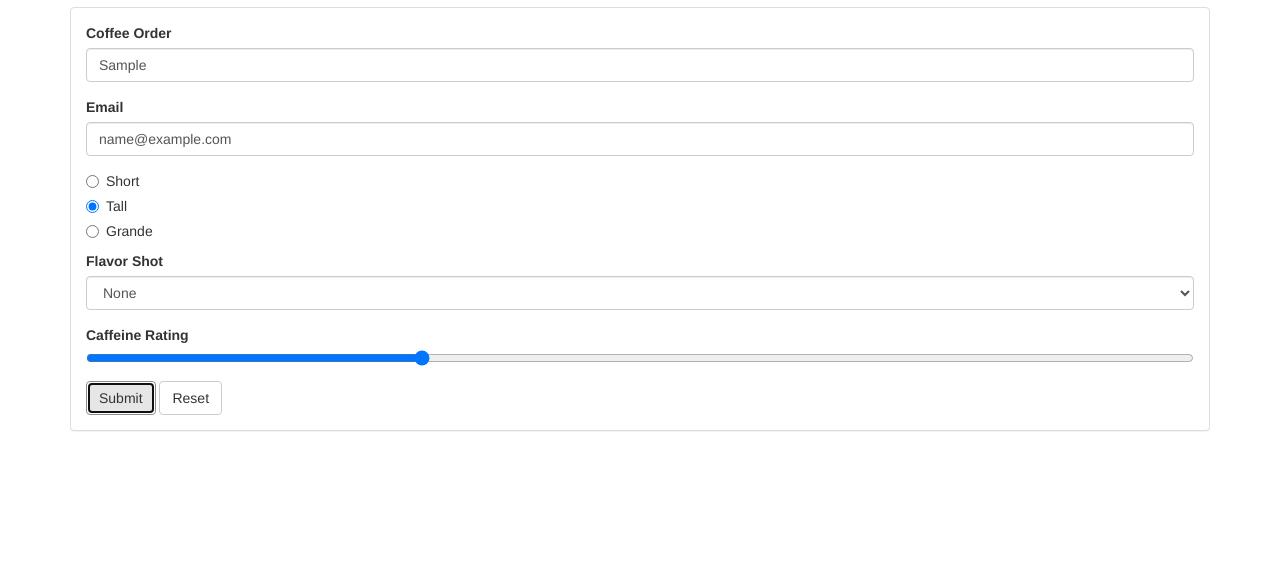
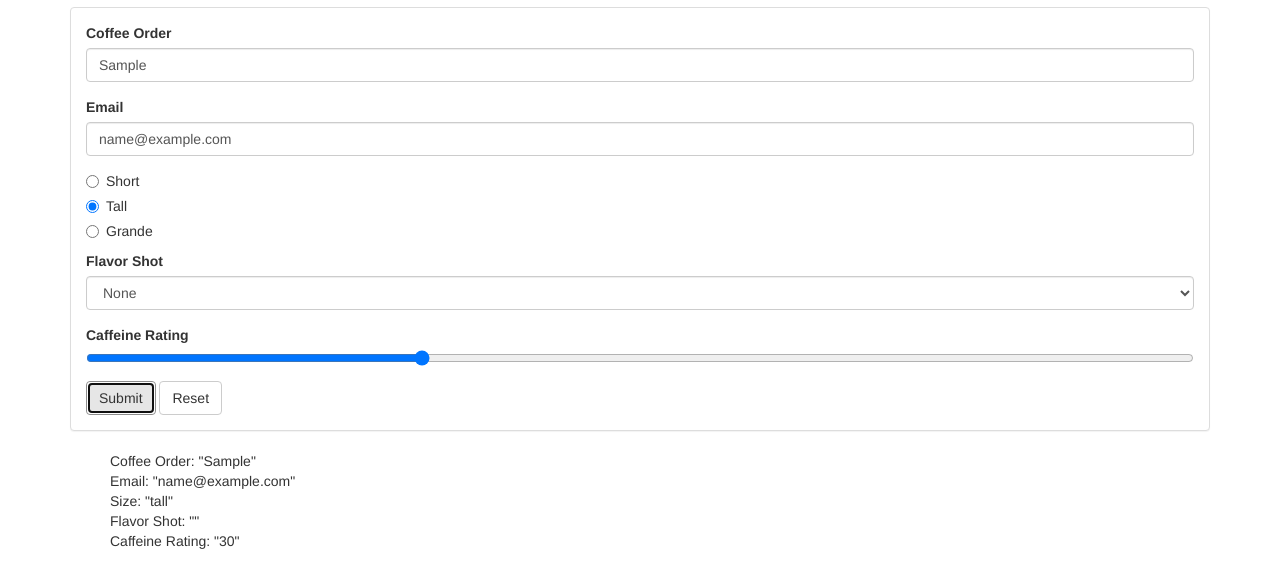
Before and after one commit to ponchieponcho/coffeerunner, a plain HTML site: page index.html in a window 1280 px wide. Both pictures are taken after typing "Sample", "name@example.com" into the empty fields and a click on the button "Submit". Shown: the part 63-650 px from the top of the page. Drawn offline with nearby package versions, Linux system fonts and the light colour scheme.

Commit message:
Added order display

```diff
--- a/scripts/main.js
+++ b/scripts/main.js
@@ -1,3 +1,4 @@
+
 var coffeeOrders = [];
 
 var orderForm = document.querySelector('form');
@@ -8,17 +9,42 @@ orderForm.addEventListener('submit', function(event){
     // Get all the values for a coffee order
     var coffeeValue = orderForm.querySelector('[name="coffee"]').value;
     var emailValue = orderForm.querySelector('[name="emailAddress"]').value;
-    var sizeValue = orderForm.querySelector('[name="size"]').value;
+    // var sizeValue = document.querySelector('input[name=size]:checked').value;
     var flavorValue = orderForm.querySelector('[name="flavor"]').value;
     var strValue = orderForm.querySelector('[name="strength"]').value;
 
+    function getRadio(rName) {
+        var radioButtons = document.getElementsByName(rName);
+        for (var i=0; i < radioButtons.length; i++) {
+            if (radioButtons[i].checked)
+                return radioButtons[i].value;
+        }
+        return '';
+    }
+
+
+    var sizeValue = getRadio('size');
+    console.log(sizeValue);
+
     // Pushes all values into one object in array
-    coffeeOrders.push({'coffee':coffeeValue,
-                    'email':emailValue,
-                    'size':sizeValue,
-                    'flavor':flavorValue,
-                    'strength':strValue});
+    var coffeeList = {"coffee":coffeeValue,
+                    "email":emailValue,
+                    "size":sizeValue,
+                    "flavor":flavorValue,
+                    "strength":strValue};
 
-    console.log(coffeeOrders);
+    coffeeOrders.push(coffeeList);
+    var newDiv = document.createElement('div');
+    var newUl = document.createElement('ul');
+    var section = document.querySelector('section');
+    var display1Array = JSON.stringify(coffeeList.coffee, null, 4);
+    var display2Array = JSON.stringify(coffeeList.email, null, 4);
+    var display3Array = JSON.stringify(coffeeList.size, null, 4);
+    var display4Array = JSON.stringify(coffeeList.flavor, null, 4);
+    var display5Array = JSON.stringify(coffeeList.strength, null, 4);
+    newUl.innerHTML = 'Coffee Order: '+ display1Array + '<br>' + 'Email: ' + display2Array + '<br>' + 'Size: ' + display3Array + '<br>' + 'Flavor Shot: ' + display4Array+ '<br>' + 'Caffeine Rating: ' + display5Array;
+
+    section.appendChild(newDiv);
+    newDiv.appendChild(newUl);
 
 });
```
Also changed, not shown: index.html (+1 -2 lines).
